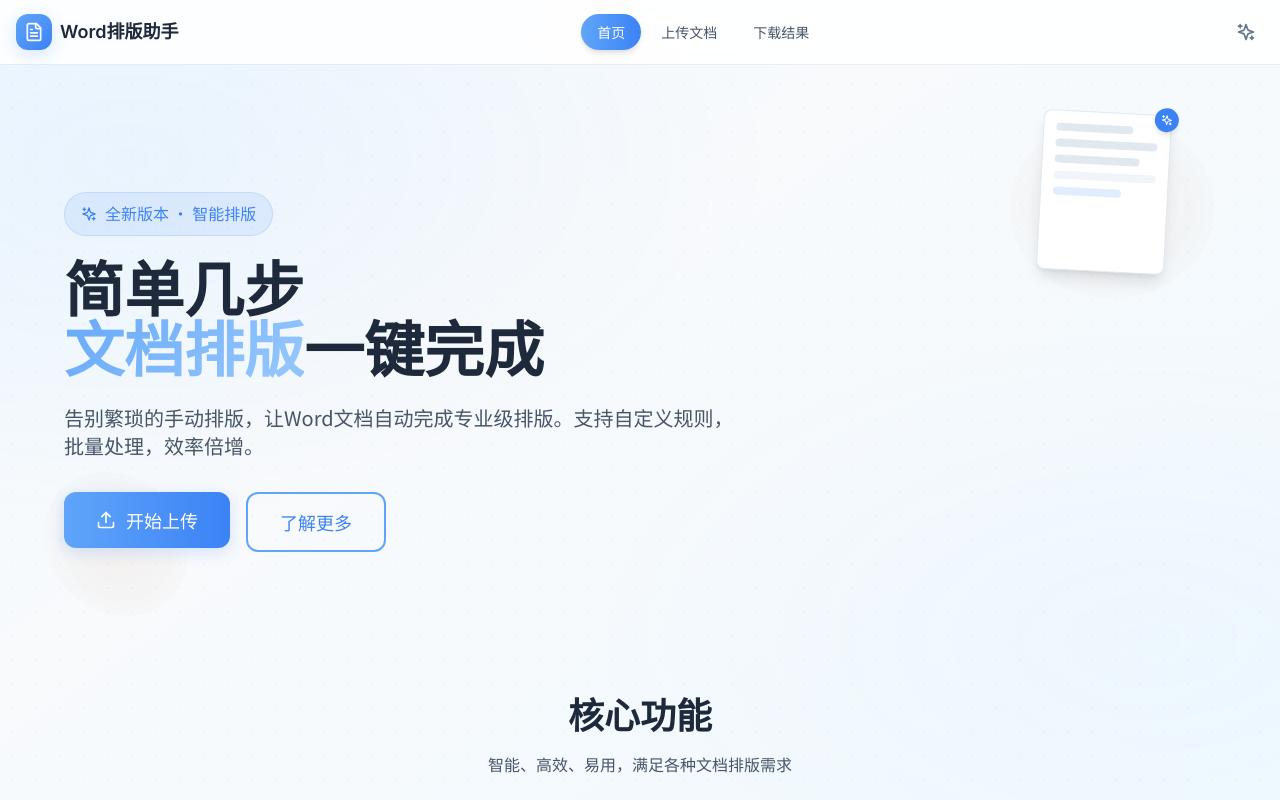
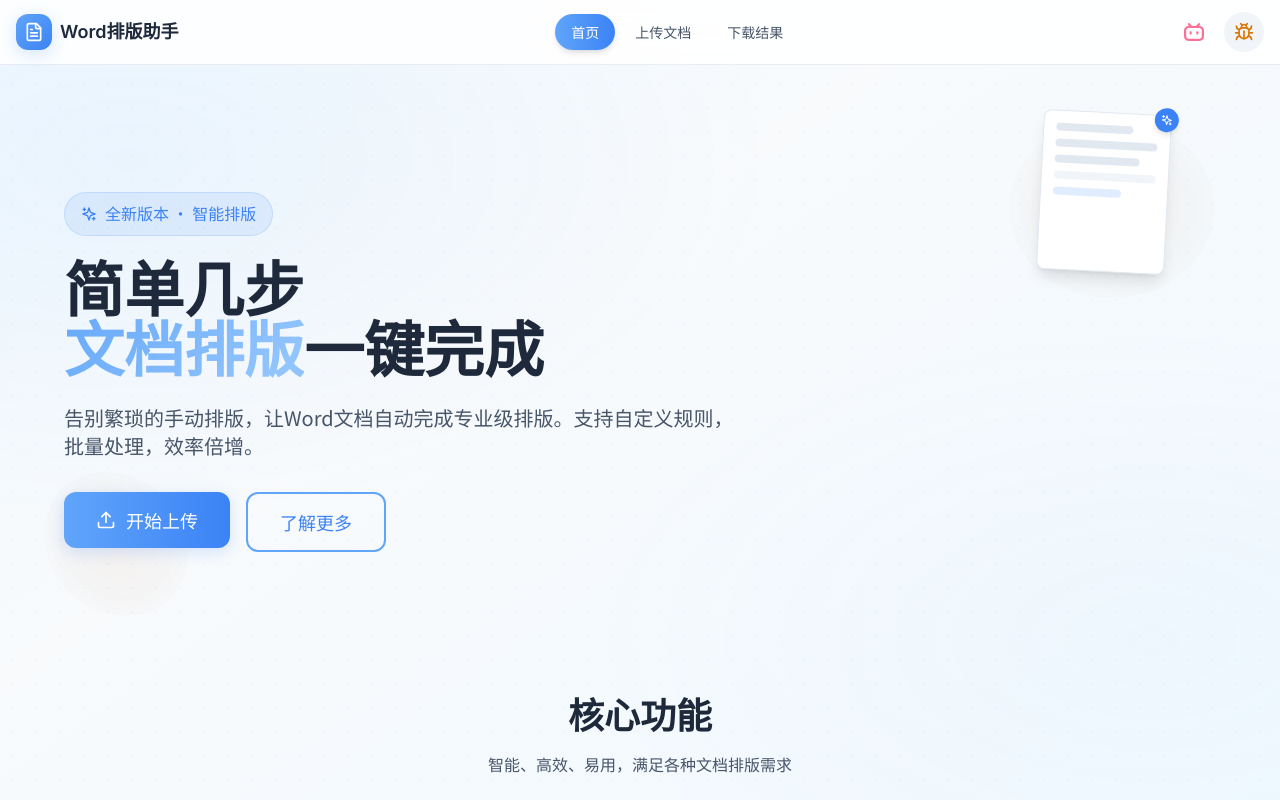
Before and after one commit to EDMOK/Word-typesetting-assistant, a React (Vite) app in the folder frontend/: page / in a window 1280 px wide. Shown: the top 800 px of the page. Built offline with nearby package versions, Linux system fonts and the light colour scheme; no server answers.

Commit message:
将Sparkles按钮改为BUG提交按钮

```diff
--- a/frontend/src/components/Header.tsx
+++ b/frontend/src/components/Header.tsx
@@ -1,6 +1,6 @@
 import React from 'react'
 import { Link, useLocation } from 'react-router-dom'
-import { FileText, Sparkles } from 'lucide-react'
+import { FileText, Bug } from 'lucide-react'
 import { clsx } from 'clsx'
 
 const navItems = [
@@ -49,8 +49,25 @@ const Header: React.FC = () => {
 
           {/* Right Side Actions */}
           <div className="flex items-center gap-3">
-            <button className="p-2 rounded-full text-slate-500 hover:bg-slate-100 dark:hover:bg-slate-800 transition-colors">
-              <Sparkles className="w-5 h-5" />
+            {/* Bilibili Link */}
+            <a
+              href="https://space.bilibili.com/291892724"
+              target="_blank"
+              rel="noopener noreferrer"
+              className="p-2 rounded-full text-[#FB7299] hover:bg-[#FB7299]/10 transition-colors"
+              title="Bilibili - Symbian"
+            >
+              <svg
+                className="w-5 h-5"
+                viewBox="0 0 24 24"
+                fill="currentColor"
+                xmlns="http://www.w3.org/2000/svg"
+              >
+                <path d="M17.813 4.653h.854c1.51.054 2.769.578 3.773 1.574 1.004.995 1.524 2.249 1.56 3.76v7.36c-.036 1.51-.556 2.769-1.56 3.773s-2.262 1.524-3.773 1.56H5.333c-1.51-.036-2.769-.556-3.773-1.56S.036 18.858 0 17.347v-7.36c.036-1.511.556-2.765 1.56-3.76 1.004-.996 2.262-1.52 3.773-1.574h.774l-1.174-1.12a1.234 1.234 0 0 1-.373-.906c0-.356.124-.659.373-.907l.027-.027c.267-.249.573-.373.92-.373.347 0 .653.124.92.373L9.653 4.44c.071.071.134.142.187.213h4.267a.836.836 0 0 1 .16-.213l2.853-2.747c.267-.249.573-.373.92-.373.347 0 .662.151.929.4.267.249.391.551.391.907 0 .355-.124.657-.373.906L17.813 4.653zM5.333 7.24c-.746.018-1.373.276-1.88.773-.506.498-.769 1.13-.786 1.894v7.52c.017.764.28 1.395.786 1.893.507.498 1.134.756 1.88.773h13.334c.746-.017 1.373-.275 1.88-.773.506-.498.769-1.129.786-1.893V9.907c-.017-.764-.28-1.396-.786-1.894-.507-.497-1.134-.755-1.88-.773H5.333zM8 11.107c.373 0 .684.124.933.373.25.249.383.569.4.96v1.173c-.017.391-.15.711-.4.96-.249.25-.56.374-.933.374s-.684-.125-.933-.374c-.25-.249-.383-.569-.4-.96V12.44c0-.373.129-.689.386-.947.258-.257.574-.386.947-.386zm8 0c.373 0 .684.124.933.373.25.249.383.569.4.96v1.173c-.017.391-.15.711-.4.96-.249.25-.56.374-.933.374s-.684-.125-.933-.374c-.25-.249-.383-.569-.4-.96V12.44c.017-.391.15-.711.4-.96.249-.249.56-.373.933-.373z" />
+              </svg>
+            </a>
+            <button className="group p-2.5 rounded-full bg-slate-100 dark:bg-slate-800 text-amber-600 dark:text-amber-400 hover:bg-amber-100 dark:hover:bg-amber-900/30 hover:scale-105 active:scale-95 transition-all duration-200">
+              <Bug className="w-5 h-5" />
             </button>
           </div>
         </div>
```
